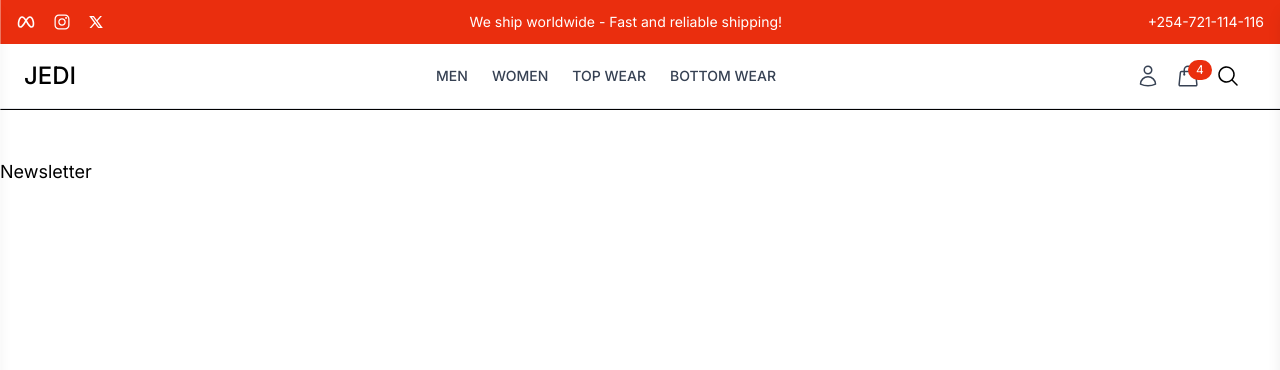
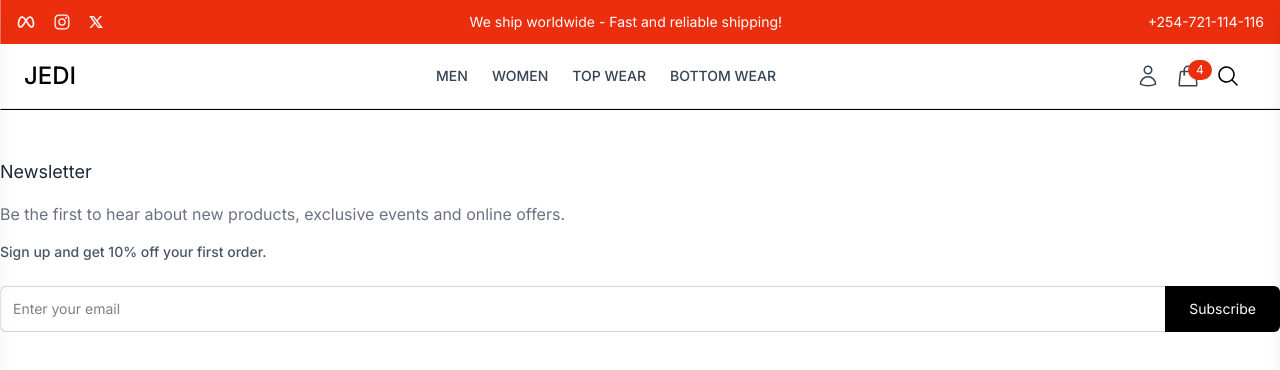
Before and after one commit to roggoz/clothing-store, a React (Vite) app in the folder frontend/: page / in a window 1280 px wide. Shown: the top 370 px of the page. Built offline with nearby package versions, Linux system fonts and the light colour scheme.

Commit message:
fourth day changes

```diff
--- a/frontend/src/components/Common/Footer.jsx
+++ b/frontend/src/components/Common/Footer.jsx
@@ -5,7 +5,30 @@
     <footer className="border-t py-12">
       <div className="container mx-auto grid-cols-1 md:grid-cols-4 gap-8 px-4 lg:px-0">
         <div>
-          <h3 className="text-lg">Newsletter</h3>
+          <h3 className="text-lg text-gray-800 mb-4">Newsletter</h3>
+          <p className="text-gray-500 mb-4">
+            Be the first to hear about new products, exclusive events and online
+            offers.
+          </p>
+          <p className="font-medium text-sm text-gray-600 mb-6">
+            Sign up and get 10% off your first order.
+          </p>
+
+          {/* News letter form */}
+          <form className="flex">
+            <input
+              type="email"
+              placeholder="Enter your email"
+              className="p-3 w-full text-sm border-t border-l border-b border-gray-300 rounded-l-md focus:outline-none focus:ring-2 focus:ring-gray-500 transition-all "
+              required
+            />
+            <button
+              type="submit"
+              className="bg-black text-white px-6 py-3 text-sm rounded-r-md hover:bg-gray-800 transition-all"
+            >
+              Subscribe
+            </button>
+          </form>
         </div>
       </div>
     </footer>
```
